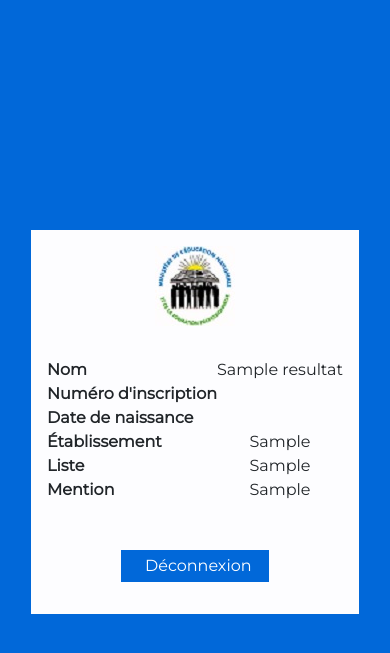
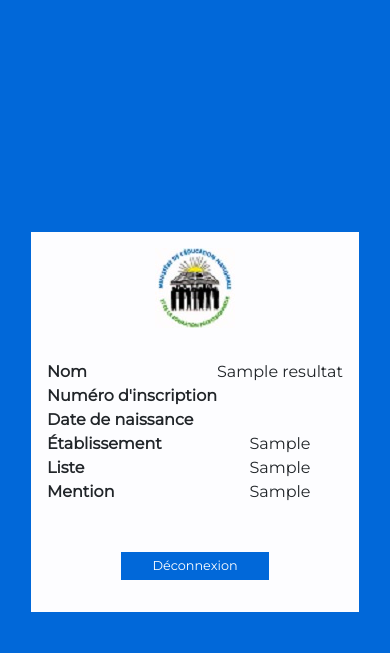
Before and after one commit to chakal05/Bac-results, a PHP site: page /php/results.php in a window 390 px wide. Shown: the top 653 px of the page. Run offline with PHP 8.4, Linux system fonts and the light colour scheme; the visitor is signed in with stand-in values (Sample User, id 1); tables that the repository leaves empty or names only in its code hold one stand-in row (values such as "Sample post"); data that the repository does not hold is empty.

Commit message:
css bugs fixes

```diff
--- a/css/result.css
+++ b/css/result.css
@@ -24,7 +24,8 @@
 
 .box {
   background-color: #fdfdff;
-  padding: 1rem;
+    margin: 1rem;
+    padding:1rem;
 }
 
 .box .logo {
@@ -53,4 +54,9 @@
   width: 50%;
   margin: 0 auto;
 }
-/*# sourceMappingURL=result.css.map */
+
+@media (max-width: 500px){
+    .box .logout a {
+        font-size: .8rem;
+    }
+}
```
Also changed, not shown: css/index.css (+6 -1 lines).
